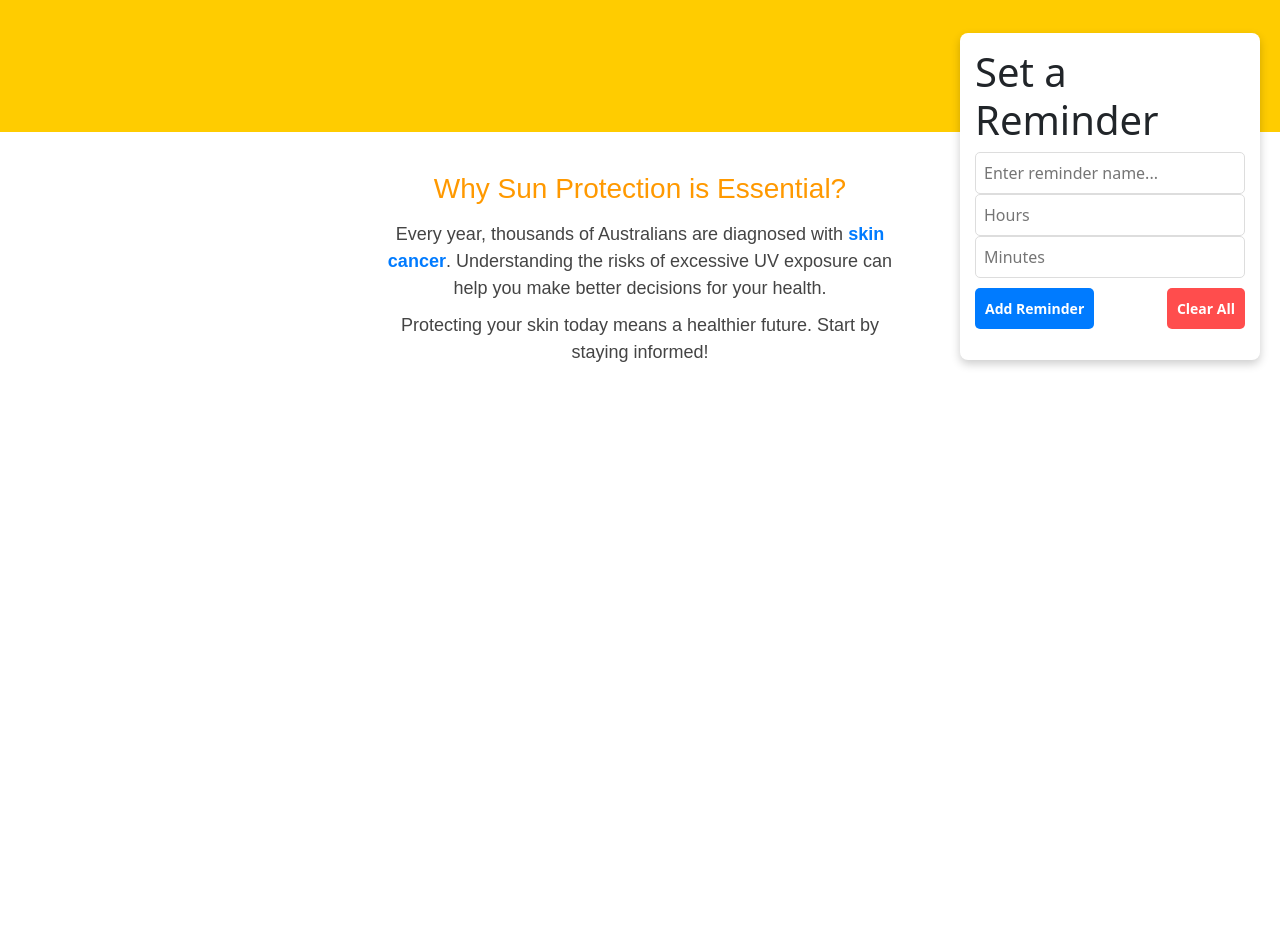
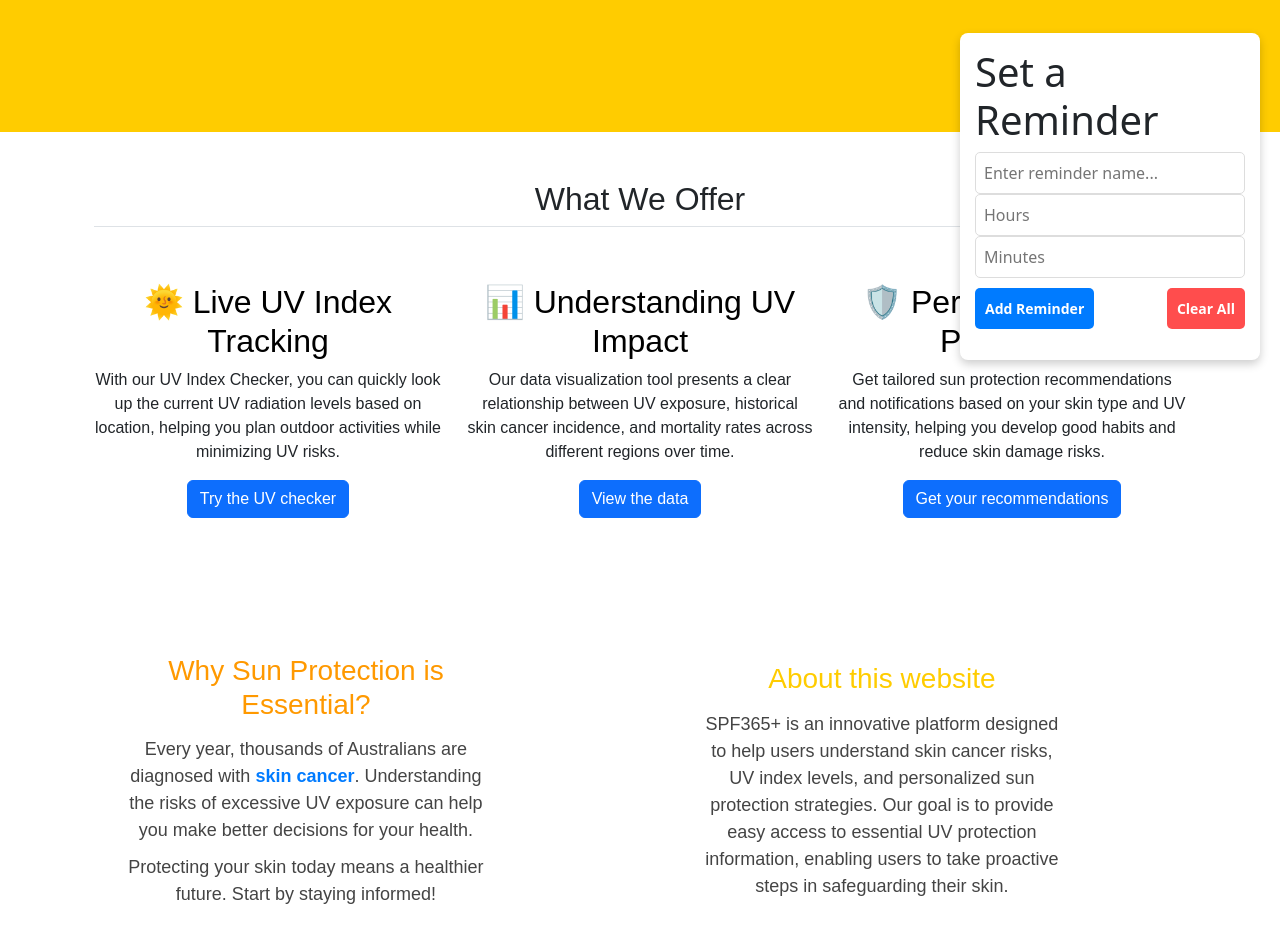
Before and after one commit to PankajShitole/onboarding_project_sun_protection, a Vue app in the folder frontend/sun_protection/: page / in a window 1280 px wide. Shown: the part 420-1362 px from the top of the page. Before the commit the page ends 836 px from the top, so only its background shows below. Built offline with nearby package versions, Linux system fonts and the light colour scheme.

Commit message:
change layout and text in home

```diff
--- a/frontend/sun_protection/src/views/Homeview.vue
+++ b/frontend/sun_protection/src/views/Homeview.vue
@@ -1,26 +1,48 @@
 <template>
-  <!-- 限制轮播图大小 -->
-  <MDBCarousel
-    v-model="carousel1"
-    :items="items1"
-    fade
-    innerClass="rounded-5 shadow-4-strong carousel-container"
-  />
-
   <div class="home">
     <!-- Hero Section -->
     <section class="hero">
       <div class="overlay">
-        <h1>Protect Your Skin, Stay Safe Under the Sun</h1>
-        <p>Australia has one of the highest rates of skin cancer. Know your risks and take action today!</p>
-        <div class="button-group">
-          <button @click="goToDataVisualization" class="btn-data">📊 Disease Data</button>
-          <button @click="goToUVIndex" class="btn-uv">☀️ UV Index</button>
-        </div>
+        <h1>Stay Safe Under the Sun with SPF365+</h1>
+        <p>Sun exposure is essential, but too much can put your health at risk. Our platform empowers you with real-time UV monitoring, historical melanoma insights, and personalized protection recommendations—helping you make informed decisions about sun safety every day.</p>
       </div>
     </section>
 
+    <div class="container px-4 py-5" id="hanging-icons">
+      <h2 class="pb-2 border-bottom">What We Offer</h2>
+      <div class="row g-4 py-5 row-cols-1 row-cols-lg-3">
+        <div class="col d-flex align-items-start">
+          <div>
+            <h3 class="fs-2 text-body-emphasis">🌞 Live UV Index Tracking</h3>
+            <p>With our UV Index Checker, you can quickly look up the current UV radiation levels based on location, helping you plan outdoor activities while minimizing UV risks.</p>
+            <a @click="goToUVIndex" class="btn btn-primary">
+              Try the UV checker
+            </a>
+          </div>
+        </div>
+        <div class="col d-flex align-items-start">
+          <div>
+            <h3 class="fs-2 text-body-emphasis">📊 Understanding UV Impact</h3>
+            <p>Our data visualization tool presents a clear relationship between UV exposure, historical skin cancer incidence, and mortality rates across different regions over time.</p>
+            <a @click="goToDataVisualization" class="btn btn-primary">
+              View the data
+            </a>
+          </div>
+        </div>
+        <div class="col d-flex align-items-start">
+          <div>
+            <h3 class="fs-2 text-body-emphasis">🛡️ Personalized Sun Protection</h3>
+            <p>Get tailored sun protection recommendations and notifications based on your skin type and UV intensity, helping you develop good habits and reduce skin damage risks.</p>
+            <a @click="goToRecommendation" class="btn btn-primary">
+              Get your recommendations
+            </a>
+          </div>
+        </div>
+      </div>
+    </div>
+
     <!-- Info Section -->
+    <div class="container_info">
       <section class="info">
         <div class="info-content">
           <h2>Why Sun Protection is Essential?</h2>
@@ -33,33 +55,24 @@
           </p>
         </div>
       </section>
+
+      <section class="webinfo">
+        <div class="info-content">
+          <h2>About this website</h2>
+          <p>
+            SPF365+ is an innovative platform designed to help users understand skin cancer risks, UV index levels, and personalized sun protection strategies. Our goal is to provide easy access to essential UV protection information, enabling users to take proactive steps in safeguarding their skin.
+          </p>
+        </div>
+      </section>
+    </div>
   </div>
 </template>
 
 <script setup lang="ts">
 import { ref } from "vue";
-import { MDBCarousel } from "mdb-vue-ui-kit";
 import { useRouter } from "vue-router";
-import sunProtectionImage from '@/assets/The_Importance_of_Sun_Protection_for_Australian_Kids.webp';
 
 const router = useRouter();
-
-// const items1 = [
-//   {
-//     src: sunProtectionImage,
-//     alt: "Sun Protection"
-//   },
-//   {
-//     src: "https://mdbootstrap.com/img/Photos/Slides/img%20(22).webp",
-//     alt: "Sun Safety"
-//   },
-//   {
-//     src: "https://mdbootstrap.com/img/Photos/Slides/img%20(23).webp",
-//     alt: "Skin Health"
-//   }
-// ];
-
-const carousel1 = ref(0);
 
 const goToDataVisualization = () => {
   router.push('/about');
@@ -68,29 +81,25 @@ const goToDataVisualization = () => {
 const goToUVIndex = () => {
   router.push('/uv');
 };
+
+const goToRecommendation = () => {
+  router.push('/recommend');
+};
 </script>
 
 <style scoped>
-.carousel-container {
-  max-width: 70%;
-  height: 300px;
-  margin: auto;
+.container_info {
+  display: flex;
+  align-items: center;
+  margin: 0 auto; /* Centers the container */
+  padding: 0 5%;
 }
-
-
-.carousel-container img {
-  width: 100%;
-  height: 100%;
-  object-fit: contain;
-}
-
 
 .home {
   width: 100%;
   text-align: center;
   font-family: 'Arial', sans-serif;
 }
-
 
 .hero {
   width: 100%;
@@ -157,19 +166,16 @@ button:hover {
   background: #d43f00;
 }
 
-/* 📌 Info Section */
-.info {
-  display: flex;
+/* Info Section */
+.info, .webinfo {
+  flex: 1;
   background: white;
   text-align: center;
-  justify-content: center;
-  align-items: center;
-  position: relative;
-  padding: 40px 10%;
+  padding: 40px 5%;
 }
 
 .info-content {
-  width: 50%;
+  width: 80%;
 }
 
 .info h2 {
@@ -184,6 +190,18 @@ button:hover {
   color: #444;
 }
 
+.webinfo h2 {
+  font-size: 28px;
+  margin-bottom: 15px;
+  color:#ffcc00;
+}
+
+.webinfo p {
+  font-size: 18px;
+  margin-bottom: 10px;
+  color: #444;
+}
+
 .highlight {
   color: #007bff;
   font-weight: bold;
```
Lines whose indentation alone changed are shown as unchanged.
